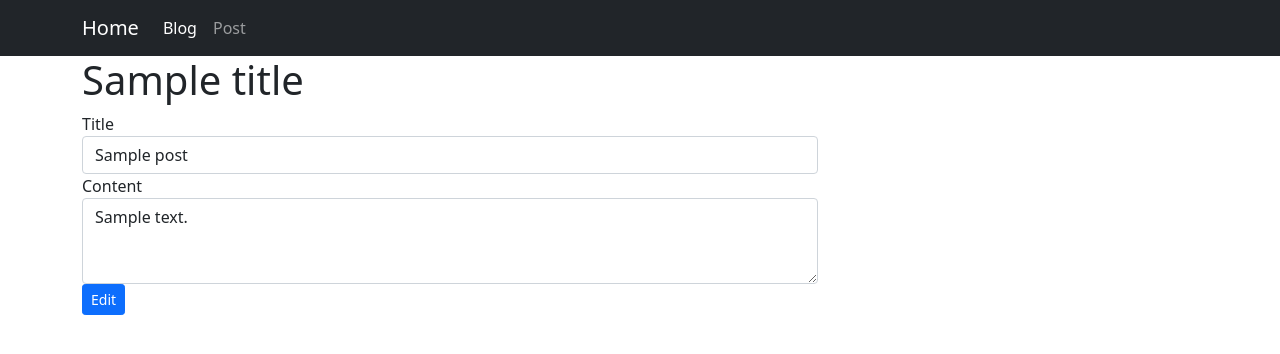
After one commit to DouweElzinga/Bibliotheek-2, a CodeIgniter 4 app: template app/Views/edit_post.php in a window 1280 px wide. The commit adds this page. Shown: the top 354 px of the page. Run offline with PHP 8.4 and a stand-in for CodeIgniter, Linux system fonts and the light colour scheme; the template is opened without the code that fills it: most values are stand-ins (such as "Sample title", 1, 10 or a date in 2020); some libraries are stand-ins or nearby versions.

Commit message:
Create, Delete and Edit method added

```diff
--- /dev/null
+++ b/app/Views/edit_post.php
@@ -0,0 +1,27 @@
+<?= $this->extend('layouts/main'); ?>
+
+
+<?= $this->section('content'); ?>
+<h1><?= $title ?></h1>
+<?php // var_dump($post)?>
+<div class="row">
+    <div class="col-12 col-md-8 col-md-2">
+
+        <form method="post">
+            <div class="form-group">
+                <label for="">Title</label>
+                <input class="form-control" type="text" name="post_title" value="<?= $post['post_title'] ?>">
+            </div>
+            <div class="form-group">
+                <label for="">Content</label>
+                <textarea class="form-control" name="post_content" rows="3"><?= $post['post_content'] ?></textarea>
+            </div>
+            <div class="form-group">
+                <button class="btn btn-primary btn-sm">Edit</button>
+            </div>
+        </form>
+
+    </div>
+</div>
+
+<?= $this->endSection() ?>
--- a/app/Views/single_post.php
+++ b/app/Views/single_post.php
@@ -2,6 +2,10 @@
 
 <?= $this->section('content') ?>
     <h1><?= $title ?></h1>
+    <p><?= $content ?></p>
+
+<a href="/blog/delete/<?= $post['post_id'] ?>" class="btn btn-danger">Delete</a>
+<a href="/blog/edit/<?= $post['post_id'] ?>" class="btn btn-primary">edit</a>
 
 
 <?= $this->endSection() ?>
```
Also changed, not shown: app/Controllers/Blog.php (+35 -0 lines), app/Models/BlogModel.php (+5 -4 lines).
